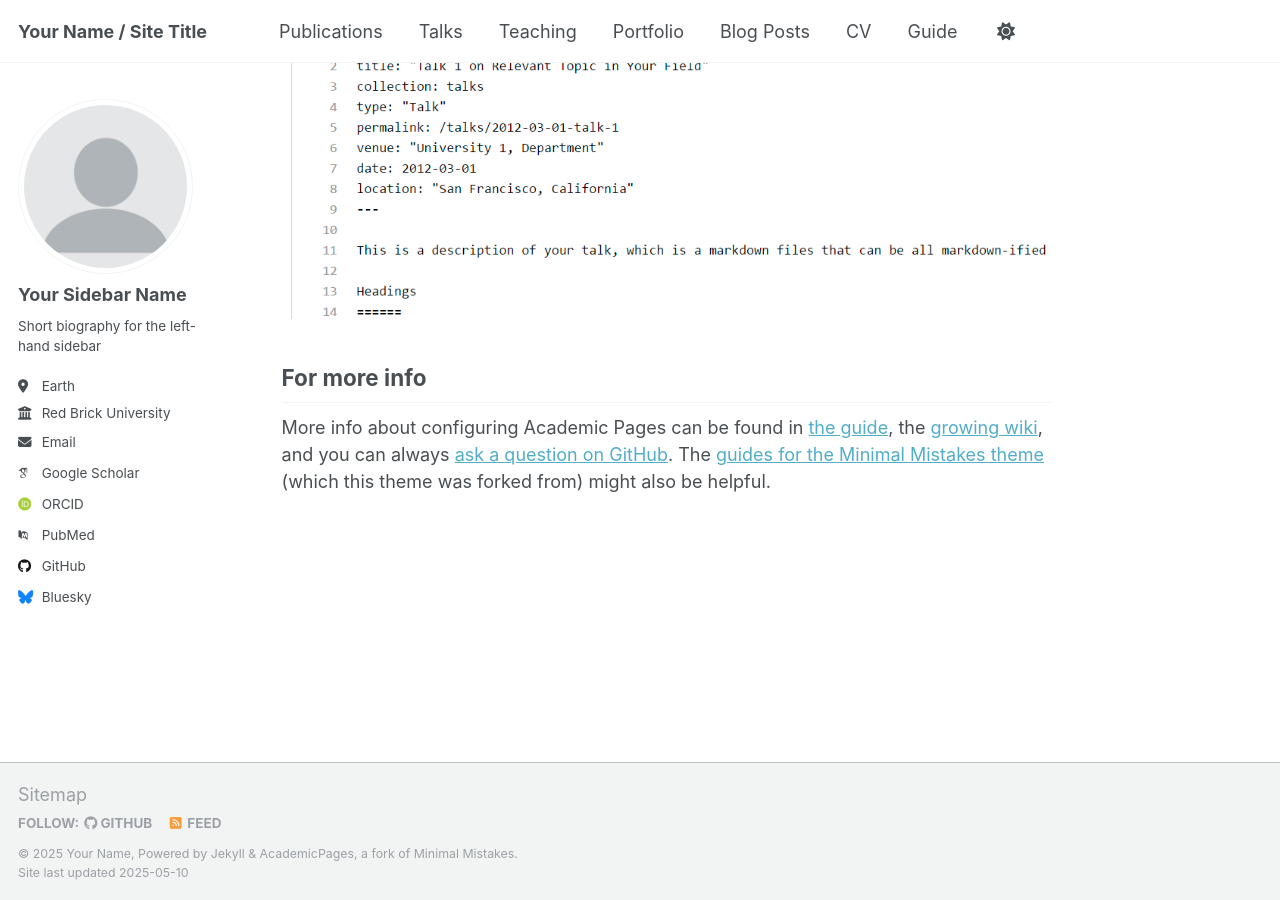
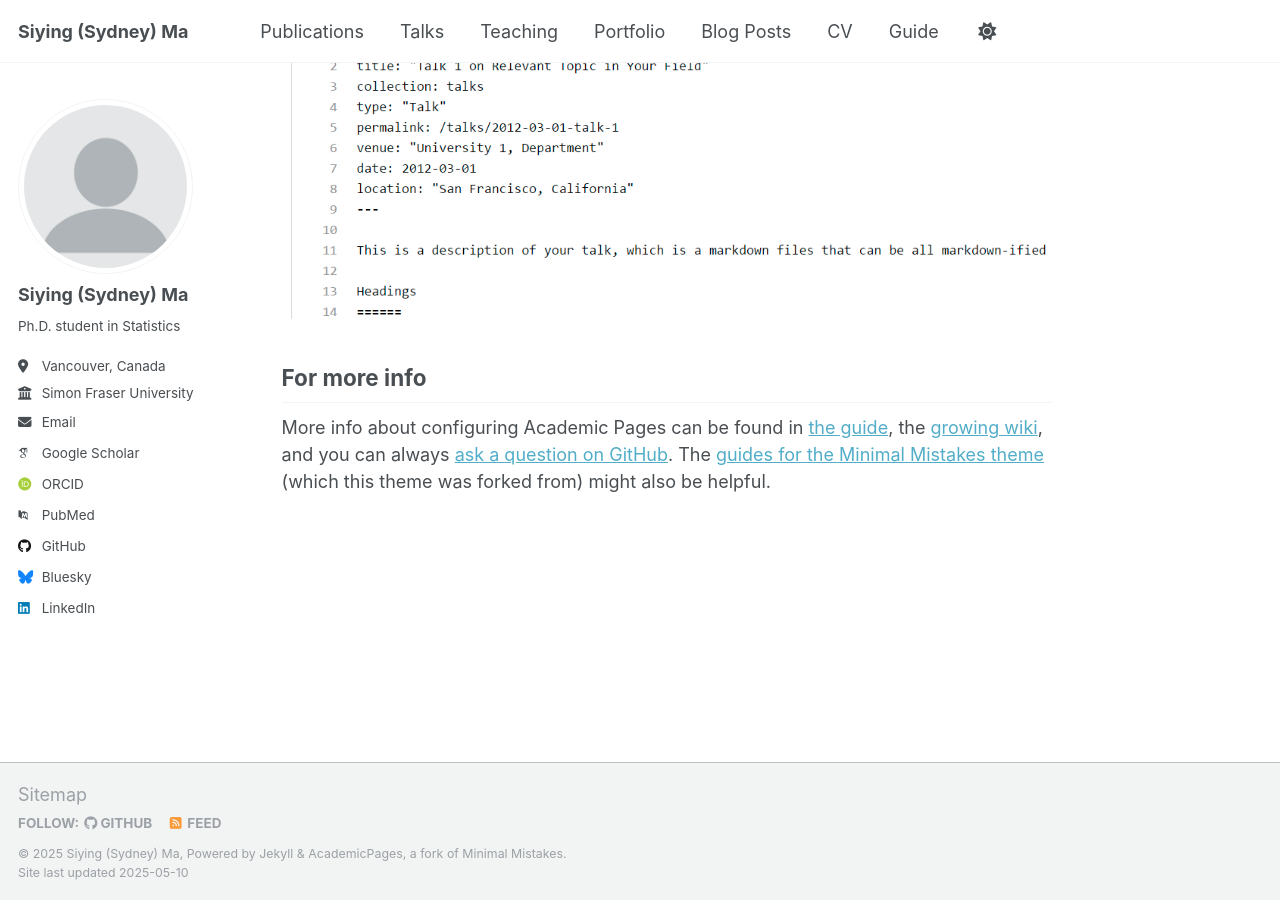
Before and after one commit to siying-ma/siying-ma.github.io, a Jekyll site: the page built from _pages/about.md, in a window 1280 px wide and 900 px high, scrolled down 2636 px. Built offline with Jekyll 4.4.1, drawn with Linux system fonts in a browser that asks for light colours; some web fonts are replaced.

Commit message:
Update _config.yml

```diff
--- a/_config.yml
+++ b/_config.yml
@@ -9,11 +9,11 @@
 # Basic Site Settings
 locale                   : "en-US"
 site_theme               : "default"
-title                    : "Your Name / Site Title"
+title                    : "Siying (Sydney) Ma"
 title_separator          : "-"
-name                     : &name "Your Name"
-description              : &description "personal description"
-url                      : https://academicpages.github.io # the base hostname & protocol for your site e.g. "https://[your GitHub username].github.io" or if you already have some other page hosted on Github then use "https://[your GitHub username].github.io/[Your Repo Name]"
+name                     : &name "Siying (Sydney) Ma"
+description              : &description "Siying (Sydney) Ma is a Ph.D. student in Statistics at Simon Fraser University, specializing in Scientific machine learning, mathematical and statistical modelling, and disease analytics. Siying completed her Master of Science in Statistics at the University of Victoria, where she developed disease analytic models based on ecological frameworks to estimate underreported COVID-19 cases. She also holds a Bachelor of Science in Statistics from East China Normal University, where her undergraduate research focused on eQTL analysis with auxiliary information."
+url                      : https://siyingma.github.io # the base hostname & protocol for your site e.g. "https://[your GitHub username].github.io" or if you already have some other page hosted on Github then use "https://[your GitHub username].github.io/[Your Repo Name]"
 baseurl                  : "" # the subpath of your site, e.g. "/blog"
 repository               : "academicpages/academicpages.github.io"
 
@@ -23,13 +23,13 @@ repository               : "academicpages/academicpages.github.io"
 author:
   # Biographic information
   avatar           : "profile.png"
-  name             : "Your Sidebar Name"
+  name             : "Siying (Sydney) Ma"
   pronouns         : # example: "she/her"
-  bio              : "Short biography for the left-hand sidebar"
-  location         : "Earth"
-  employer         : "Red Brick University"
+  bio              : "Ph.D. student in Statistics"
+  location         : "Vancouver, Canada"
+  employer         : "Simon Fraser  University"
   uri              : # URL
-  email            : "none@example.org"
+  email            : "siying_ma@sfu.ca"
 
   # Academic websites
   academia         : # URL
@@ -60,7 +60,7 @@ author:
   keybase          : # Username
   instagram        : # Username
   lastfm           : # Username
-  linkedin         : # Username
+  linkedin         : Siying Ma
   mastodon         : # URL
   medium           : # URL
   pinterest        : # Username
```
